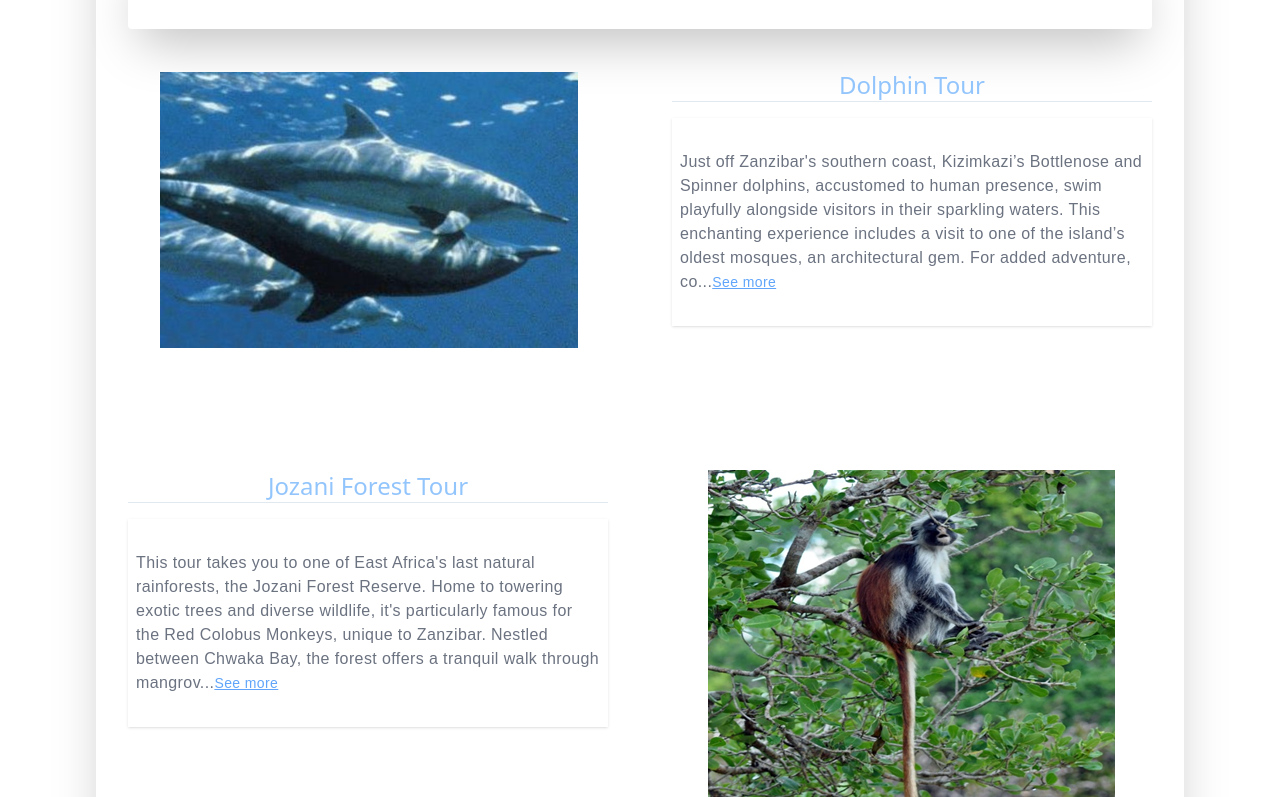
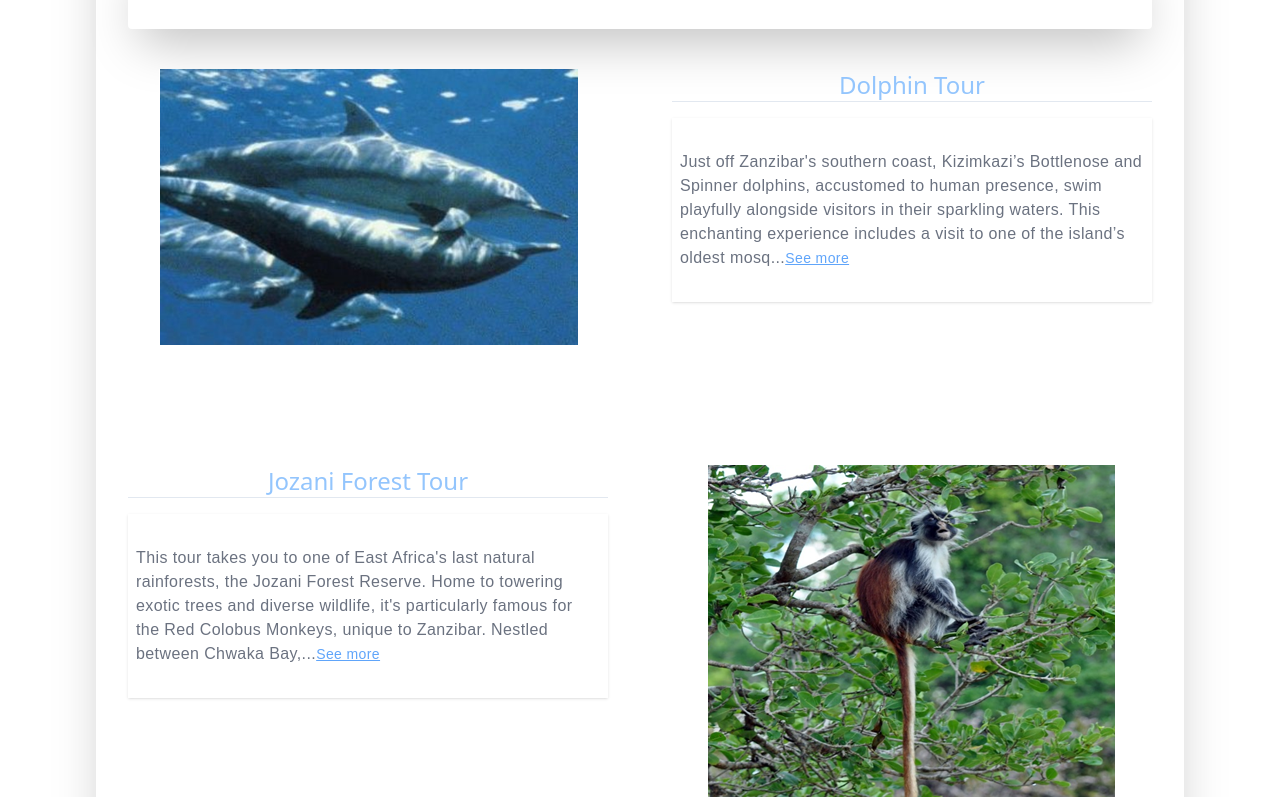
Before and after one commit to asnganje/zan-extreme-app, a React (Vite) app: page / in a window 1280 px wide. Shown: the part 1323-2120 px from the top of the page. Built offline with nearby package versions, Linux system fonts and the light colour scheme.

Commit message:
Reduced text length limit

```diff
--- a/src/components/dashboard/Dashboard.tsx
+++ b/src/components/dashboard/Dashboard.tsx
@@ -25,7 +25,7 @@ function Dashboard() {
       {
         dashItems.map((item, i)=> {
           const isFullTextVisible = isVisible.includes(item.id)
-          const textLimit = 300;
+          const textLimit = 250;
           return (
             <div key={item.id} className={`flex flex-col md:grid md:grid-cols-2 md:gap-[5vw] mb-[15vh]`}>
               <div className={`flex flex-col ${i % 2 === 0 ? 'md:order-2' : 'md:order-1'}`}>
```
